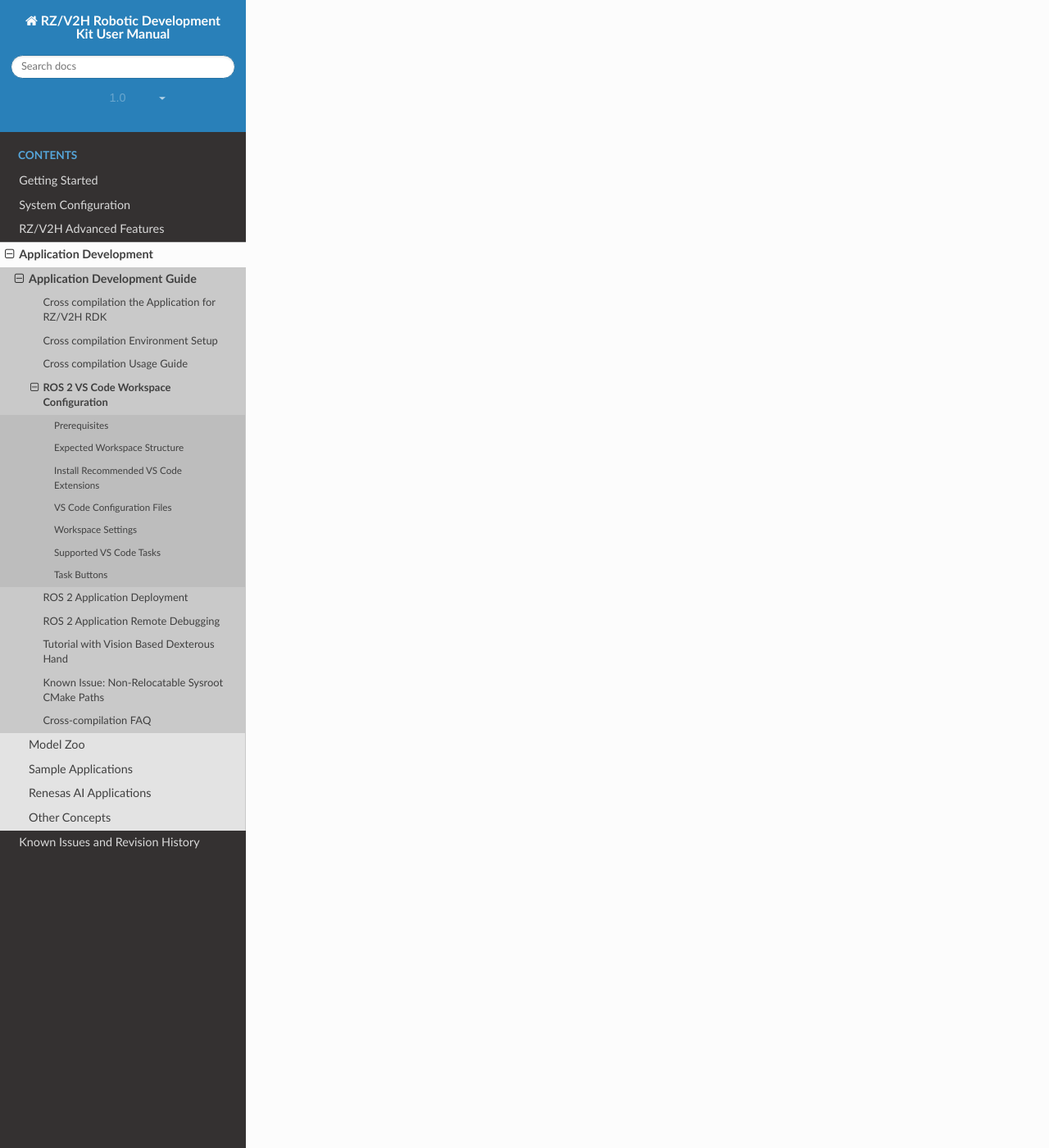
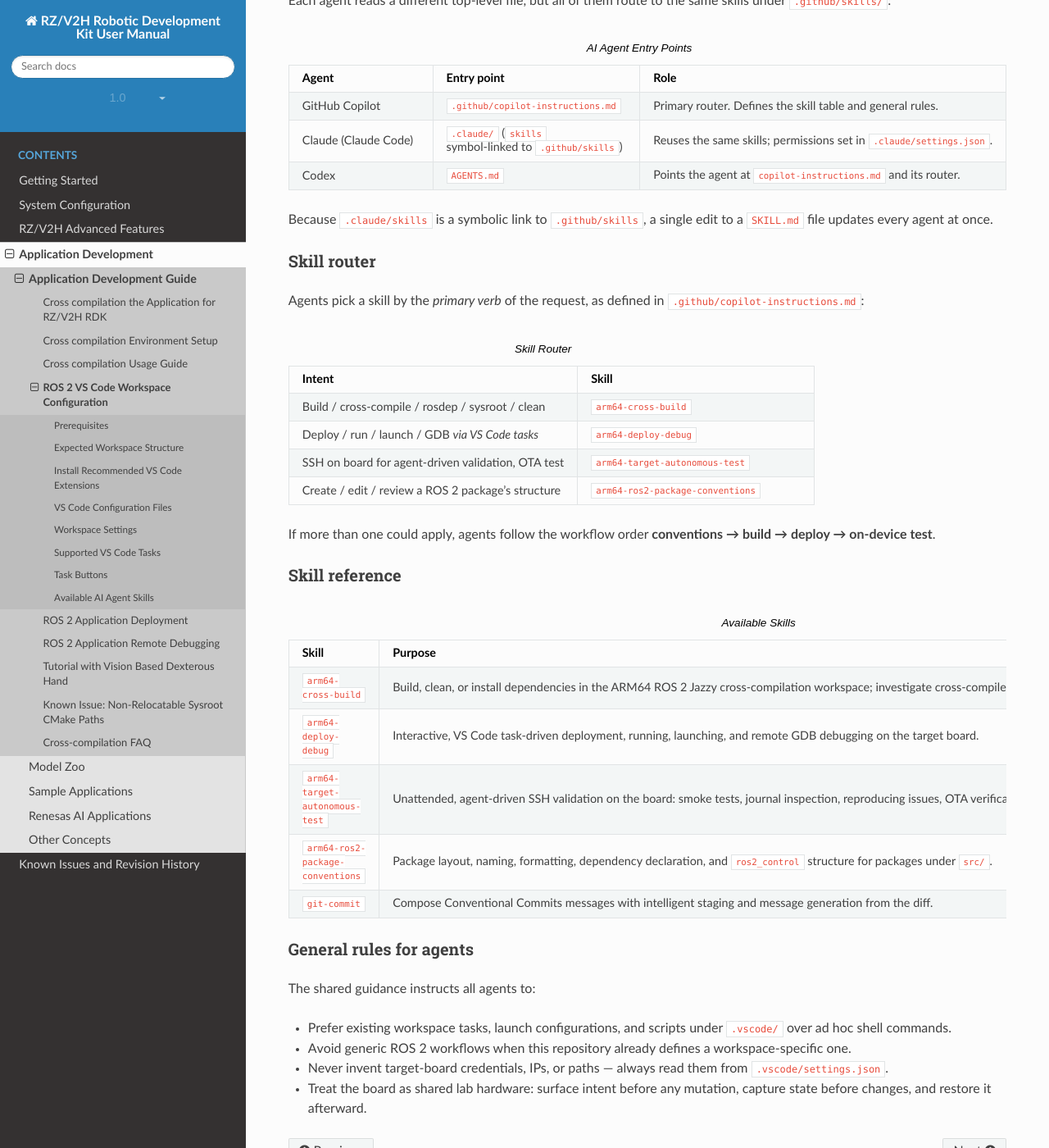
Before and after one commit to renesas-rdk/rzv2h_rdk_documentation, a Sphinx documentation site: the page built from source/chapter-4/development_guide/vs_code_ws.rst, in a window 1280 px wide and 1400 px high, scrolled down 3691 px. Shown: the whole window at 82% size. Built offline with Sphinx 7.4.7 and the Read the Docs theme 3.1.0, drawn with Linux system fonts in a browser that asks for light colours; comment, search, counter and statistics services are not loaded; some of the changed text lies outside the part shown.

Commit message:
feat: add AI agent skills epxlaination
Signed-off-by: Cong Nguyen <cong.nguyen.zn@renesas.com>

```diff
--- a/source/chapter-4/development_guide/vs_code_ws.rst
+++ b/source/chapter-4/development_guide/vs_code_ws.rst
@@ -206,3 +206,102 @@
    * - ``SSH to Target``
      - ``ROS2: SSH to Target``
      - Opens an SSH session to the target device.
+
+Available AI Agent Skills
+"""""""""""""""""""""""""
+
+The workspace ships a shared library of *Agent Skills* — focused,
+self-contained workflow guides that AI coding agents read before acting
+on a task. The same library is shared by three agents so that build,
+deploy, debug, and packaging behavior is consistent regardless of which
+assistant is driving.
+
+Agent entry points
+~~~~~~~~~~~~~~~~~~~
+
+Each agent reads a different top-level file, but all of them route to the
+same skills under ``.github/skills/``:
+
+.. list-table:: AI Agent Entry Points
+   :header-rows: 1
+   :widths: 22 30 48
+
+   * - Agent
+     - Entry point
+     - Role
+   * - GitHub Copilot
+     - ``.github/copilot-instructions.md``
+     - Primary router. Defines the skill table and general rules.
+   * - Claude (Claude Code)
+     - ``.claude/`` (``skills`` symbol-linked to ``.github/skills``)
+     - Reuses the same skills; permissions set in ``.claude/settings.json``.
+   * - Codex
+     - ``AGENTS.md``
+     - Points the agent at ``copilot-instructions.md`` and its router.
+
+Because ``.claude/skills`` is a symbolic link to ``.github/skills``, a
+single edit to a ``SKILL.md`` file updates every agent at once.
+
+Skill router
+~~~~~~~~~~~~
+
+Agents pick a skill by the *primary verb* of the request, as defined in
+``.github/copilot-instructions.md``:
+
+.. list-table:: Skill Router
+   :header-rows: 1
+   :widths: 55 45
+
+   * - Intent
+     - Skill
+   * - Build / cross-compile / rosdep / sysroot / clean
+     - ``arm64-cross-build``
+   * - Deploy / run / launch / GDB *via VS Code tasks*
+     - ``arm64-deploy-debug``
+   * - SSH on board for agent-driven validation, OTA test
+     - ``arm64-target-autonomous-test``
+   * - Create / edit / review a ROS 2 package's structure
+     - ``arm64-ros2-package-conventions``
+
+If more than one could apply, agents follow the workflow order
+**conventions → build → deploy → on-device test**.
+
+Skill reference
+~~~~~~~~~~~~~~~
+
+.. list-table:: Available Skills
+   :header-rows: 1
+   :widths: 32 68
+
+   * - Skill
+     - Purpose
+   * - ``arm64-cross-build``
+     - Build, clean, or install dependencies in the ARM64 ROS 2 Jazzy
+       cross-compilation workspace; investigate cross-compile failures
+       and produce debug builds for GDB.
+   * - ``arm64-deploy-debug``
+     - Interactive, VS Code task-driven deployment, running, launching,
+       and remote GDB debugging on the target board.
+   * - ``arm64-target-autonomous-test``
+     - Unattended, agent-driven SSH validation on the board: smoke
+       tests, journal inspection, reproducing issues, OTA verification.
+   * - ``arm64-ros2-package-conventions``
+     - Package layout, naming, formatting, dependency declaration, and
+       ``ros2_control`` structure for packages under ``src/``.
+   * - ``git-commit``
+     - Compose Conventional Commits messages with intelligent staging
+       and message generation from the diff.
+
+General rules for agents
+~~~~~~~~~~~~~~~~~~~~~~~~~
+
+The shared guidance instructs all agents to:
+
+- Prefer existing workspace tasks, launch configurations, and scripts
+  under ``.vscode/`` over ad hoc shell commands.
+- Avoid generic ROS 2 workflows when this repository already defines a
+  workspace-specific one.
+- Never invent target-board credentials, IPs, or paths — always read
+  them from ``.vscode/settings.json``.
+- Treat the board as shared lab hardware: surface intent before any
+  mutation, capture state before changes, and restore it afterward.
```
